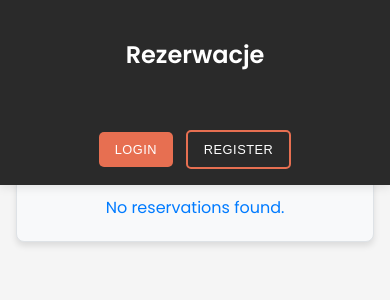
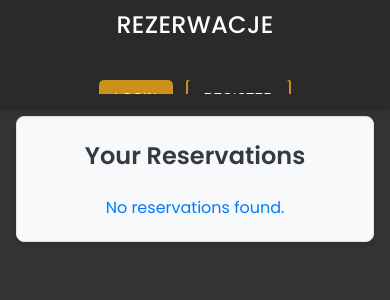
Before and after one commit to SzymonBartkowiak43/RezervationFront, a React (Vite) app: page /reservations in a window 390 px wide. Shown: the top 300 px of the page. Built offline with nearby package versions, Linux system fonts and the light colour scheme.

Commit message:
fix css on main page and header

```diff
--- a/src/components/header/Header.css
+++ b/src/components/header/Header.css
@@ -1,10 +1,13 @@
+@import url('https://fonts.googleapis.com/css2?family=Poppins:wght@400;500;600&display=swap');
+@import url('https://fonts.googleapis.com/css2?family=Fira+Code&display=swap');
+
 .header {
   position: fixed;
-  top: 0;
+  top: -30px;
   left: 0;
   right: 0;
   background: var(--header-bg);
-  padding: 1rem 5%;
+  padding: 2rem 5%;
   display: flex;
   justify-content: space-between;
   align-items: center;
@@ -12,7 +15,10 @@
   z-index: 1000;
   flex-wrap: nowrap;
   gap: 2rem;
+  height: 140px;
 }
+
+
 
 .header-left {
   display: flex;
@@ -21,9 +27,13 @@
 }
 
 .header-title {
+  font-family: 'Poppins', sans-serif;
+  font-weight: 500;
+  text-transform: uppercase;
+  letter-spacing: 0.5px;
   color: var(--header-text);
   margin: 0;
-  font-size: 1.8rem;
+  font-size: 2.0rem;
   cursor: pointer;
   transition: color 0.3s ease;
 }
@@ -85,6 +95,8 @@
   .header-title {
     font-size: 1.5rem;
     text-align: center;
+    font-weight: 500;
+    letter-spacing: 0.3px;
   }
 
   .header-right {
--- a/src/components/salonList/SalonList.tsx
+++ b/src/components/salonList/SalonList.tsx
@@ -74,7 +74,7 @@ const SalonList = () => {
           <button className="sort1" onClick={() => sortSalons("name")}>
             Sort by Name
           </button>
-          <button className="sort2" onClick={() => sortSalons("city")}>
+          <button className="sort1" onClick={() => sortSalons("city")}>
             Sort by City
           </button>
         </div>
@@ -83,8 +83,8 @@ const SalonList = () => {
         ) : (
             salons.map((salon) => (
                 <div key={salon.id} className="salon-card">
-                  <h3>{salon.salonName}</h3>
-                  <p>{salon.city}</p>
+                  <h3 className="h3-color">{salon.salonName}</h3>
+                  <p className="salon-city">{salon.city}</p>
                   {salon.imageUrl ? (
                       <img
                           src={salon.imageUrl}
--- a/src/components/salonList/SalonListCSS.css
+++ b/src/components/salonList/SalonListCSS.css
@@ -1,9 +1,9 @@
 /* SalonListCSS.css */
 :root {
-    --primary-color: #2a2a2a;
+    --primary-color: #e30f0f;
     --secondary-color: #e76f51;
     --background-color: #f8f9fa;
-    --text-light: #ffffff;
+    --text-light: #dac6c6;
     --shadow: 0 4px 6px rgba(0, 0, 0, 0.1);
     --image-aspect-ratio: 16/9;
 }
@@ -47,9 +47,16 @@ button:hover {
     padding: 1rem;
 }
 
+.salon-city {
+    color: var(--text-light);
+    font-size: 1.2rem;
+    margin-bottom: 0.5rem;
+    margin-top: -10px;
+}
+
 .salon-card {
     padding: 15px; /* Dodajemy padding do karty */
-    background: var(--text-light);
+    background: #3d3c3c;
     border-radius: 15px;
     overflow: hidden;
     box-shadow: var(--shadow);
@@ -64,14 +71,15 @@ button:hover {
 }
 
 .salon-image {
-    width: 70%; /* Zmniejszenie szerokości do 70% */
+    width: 70%;
     height: auto;
     aspect-ratio: 16/9;
     object-fit: cover;
     object-position: center;
-    margin: 0 auto; /* Wyśrodkowanie zdjęcia */
+    margin: 0 auto;
+    margin-bottom: 20px;
     display: block;
-    border-radius: 8px; /* Mniejsze zaokrąglenie rogów */
+    border-radius: 8px;
     transition: all 0.3s ease;
 }
 
@@ -95,21 +103,16 @@ button:hover {
     flex-direction: column;
     gap: 0.8rem;
 }
-.salon-card h3 {
-    margin: 0 0 0.5rem 0;
-    color: var(--primary-color);
-    font-size: 1.5rem;
-}
 
 .salon-card p {
     width: 70%;
     margin: 0 auto;
-    padding: 20px 0;
+    margin-bottom: 20px;
     text-align: center;
 }
 
 .salon-link {
-    background-color: var(--primary-color);
+    background-color: #464545;
     color: var(--text-light);
     padding: 0.8rem;
     text-align: center;
@@ -120,7 +123,7 @@ button:hover {
 }
 
 .salon-link:hover {
-    background-color: var(--secondary-color);
+    background-color: #7a7777;
 }
 
 .no-salons {
@@ -129,6 +132,21 @@ button:hover {
     font-size: 1.2rem;
     margin: 2rem 0;
 }
+
+.h3-color {
+    color: white;
+    font-size: 1.5rem;
+    margin: 0 0 0 0;
+}
+
+.sort1 {
+    background-color: #777777;
+}
+
+.sort1:hover {
+    background-color: #424141;
+}
+
 
 @media (max-width: 768px) {
     .salon-list {
--- a/src/index.css
+++ b/src/index.css
@@ -4,7 +4,7 @@
 :root {
   --header-bg: #2a2a2a;
   --header-text: #ffffff;
-  --accent-color: #e76f51;
+  --accent-color: #cc901d;
   --button-hover: rgba(255, 255, 255, 0.1);
 }
 
@@ -19,7 +19,7 @@ body {
   Oxygen, Ubuntu, Cantarell, 'Open Sans', 'Helvetica Neue', sans-serif;
   -webkit-font-smoothing: antialiased;
   -moz-osx-font-smoothing: grayscale;
-  background-color: #f5f5f5;
+  background-color: #343434;
   color: #333;
   line-height: 1.6;
 }
```
